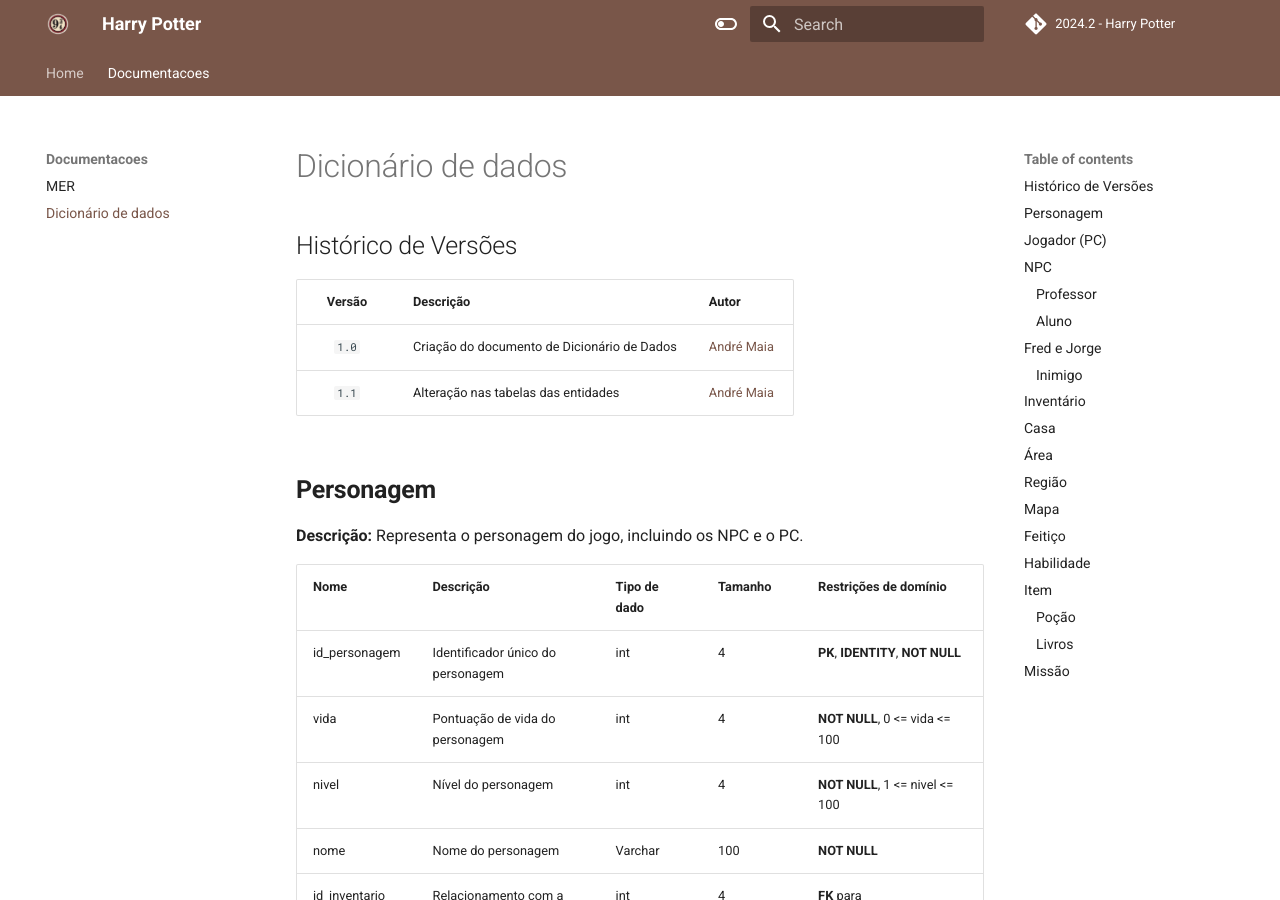
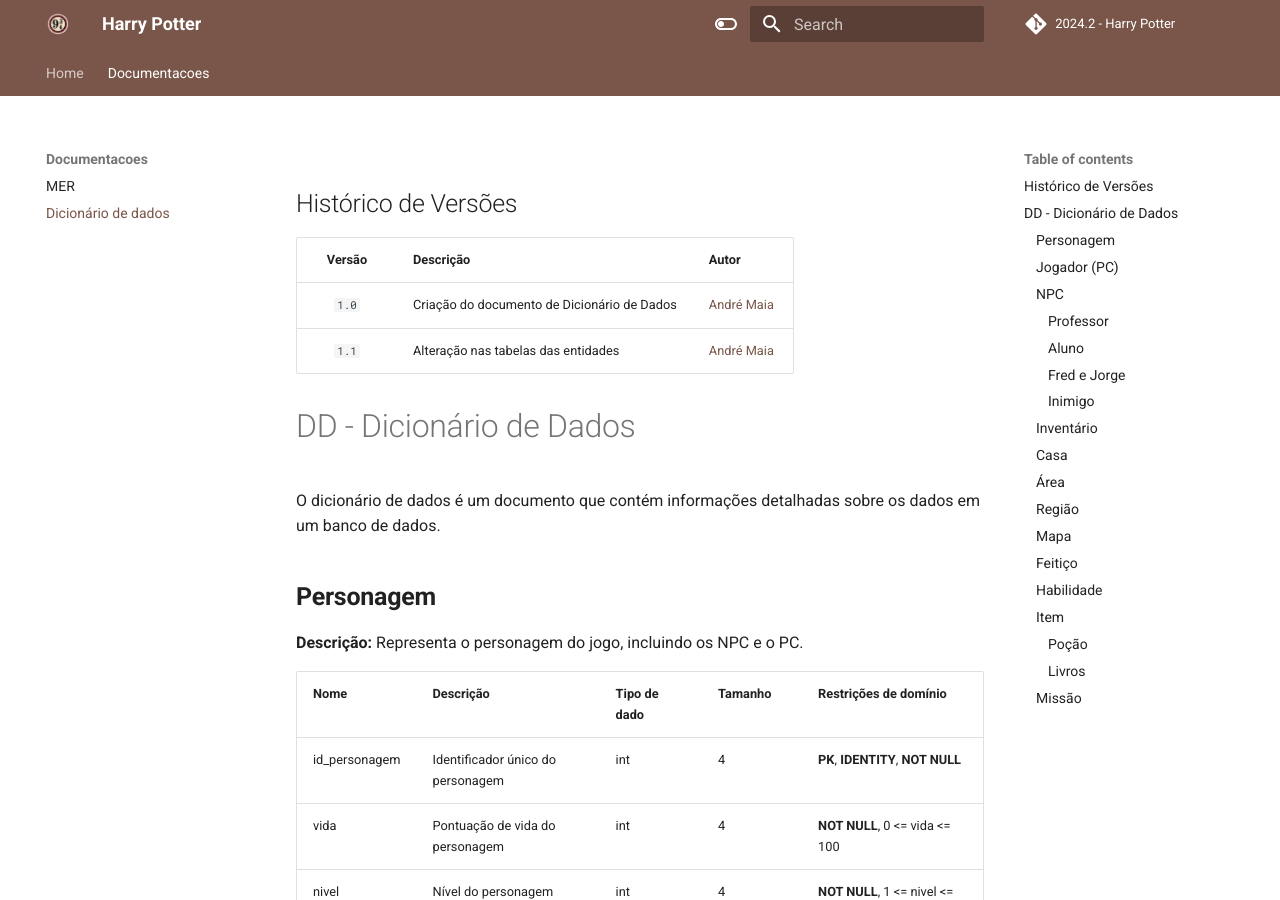
Before and after one commit to SBD1/grupo3-harry-potter, an MkDocs documentation site: the page built from docs/modulo1/DD_HarryPotter_v1.0.md, in a window 1280 px wide and 900 px high. Built offline with MkDocs 1.6.1 and Material for MkDocs 9.7.7, drawn with Linux system fonts in a browser that asks for light colours; comment, search, counter and statistics services are not loaded.

Commit message:
fix: arrumei algumas coisas erradas na documentação

```diff
--- a/docs/modulo1/DD_HarryPotter_v1.0.md
+++ b/docs/modulo1/DD_HarryPotter_v1.0.md
@@ -4,6 +4,8 @@
 | `1.0` |  Criação do documento de Dicionário de Dados             | [André Maia](https://github.com/andre-maia51)                               |
 | `1.1` |  Alteração nas tabelas das entidades             | [André Maia](https://github.com/andre-maia51)                               |
 
+# DD - Dicionário de Dados
+O dicionário de dados é um documento que contém informações detalhadas sobre os dados em um banco de dados.
 
 ## **Personagem**
 **Descrição:** Representa o personagem do jogo, incluindo os NPC e o PC.
@@ -60,7 +62,7 @@
 
 ---
 
-## **Fred e Jorge**
+### **Fred e Jorge**
 **Descrição:** Representa o Fred e Jorge.
 
 | Nome            | Descrição                                    | Tipo de dado | Tamanho | Restrições de domínio                           |
```
Also changed, not shown: docs/modulo1/MER_HarryPotter_v1.0.md (+15 -0 lines).
